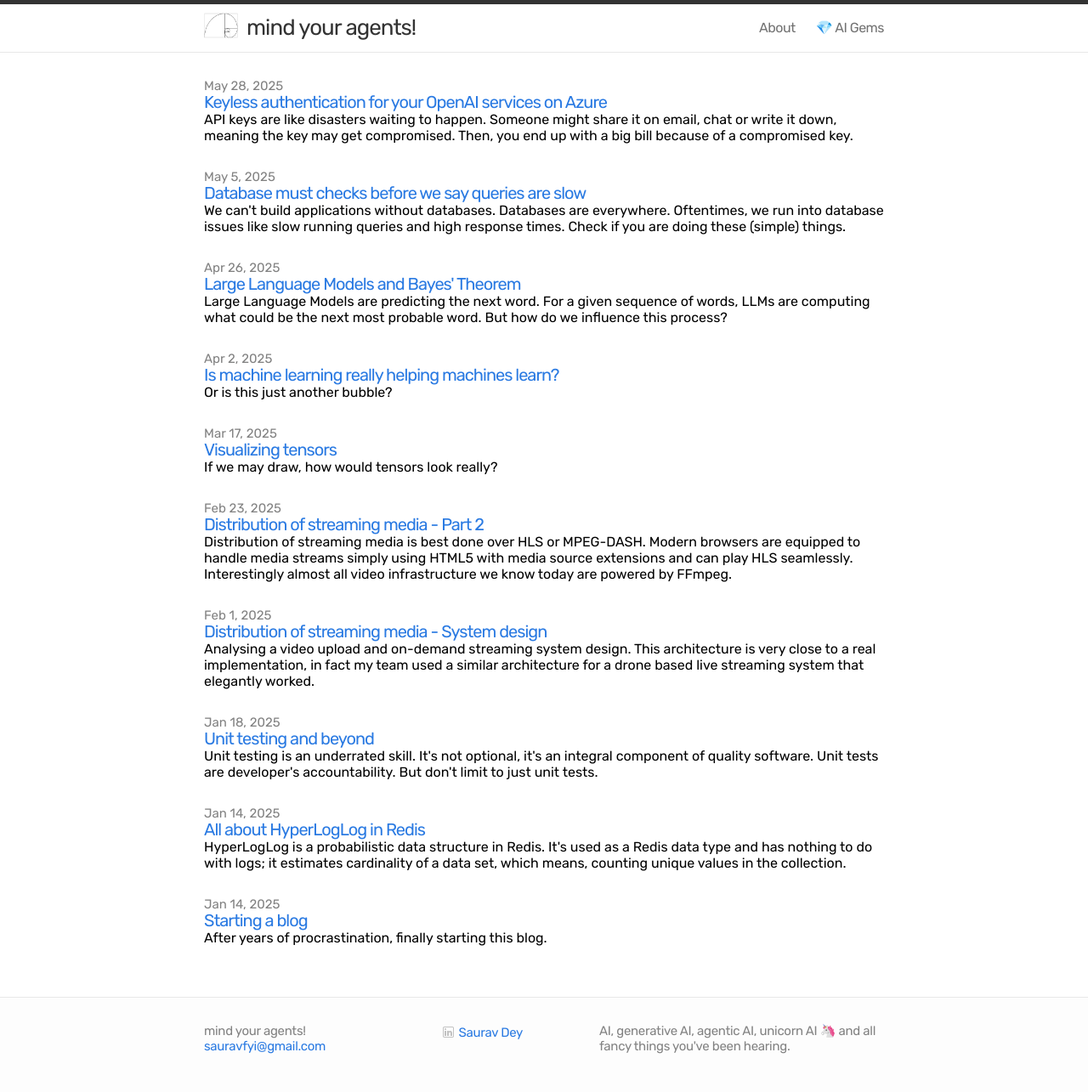
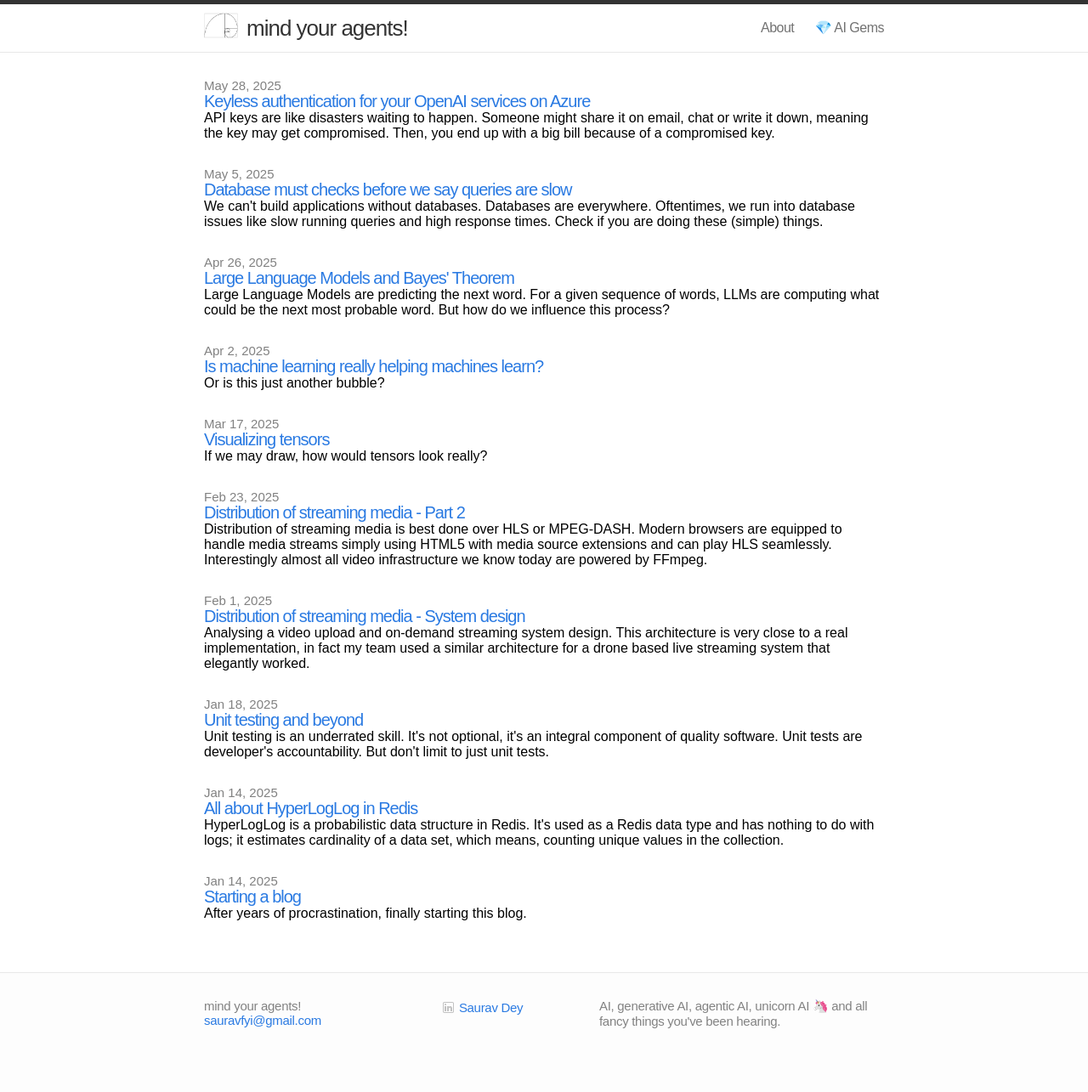
Before and after one commit to mindyouragents/mindyouragents.github.io, a Jekyll site: the page built from index.html, in a window 1280 px wide. Shown: the whole page at 85% size. Built offline with Jekyll 4.4.1, drawn with Linux system fonts in a browser that asks for light colours; after the commit the page ends 1255 px from its top, so only the background shows below that.

Commit message:
Update head.html

```diff
--- a/_includes/head.html
+++ b/_includes/head.html
@@ -9,7 +9,7 @@
 
     <link rel="preconnect" href="https://fonts.googleapis.com">
     <link rel="preconnect" href="https://fonts.gstatic.com" crossorigin>
-    <link href="https://fonts.googleapis.com/css2?family=Rubik:ital,wght@0,300..900;1,300..900&display=swap" rel="stylesheet">
+    <link href="https://fonts.googleapis.com/css2?family=Special+Elite&display=swap" rel="stylesheet">
 
 <!-- Custom CSS -->
     <link rel="stylesheet" href="{{ "/css/main.css" | prepend: site.baseurl }}">
```
